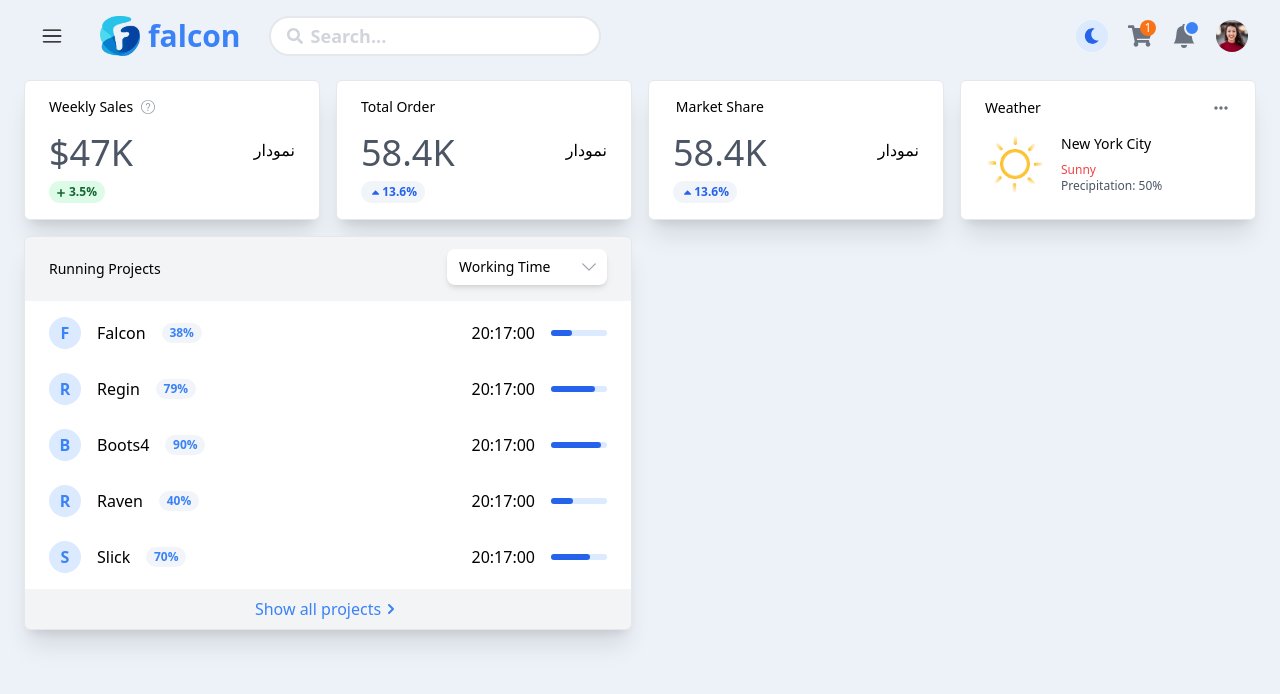
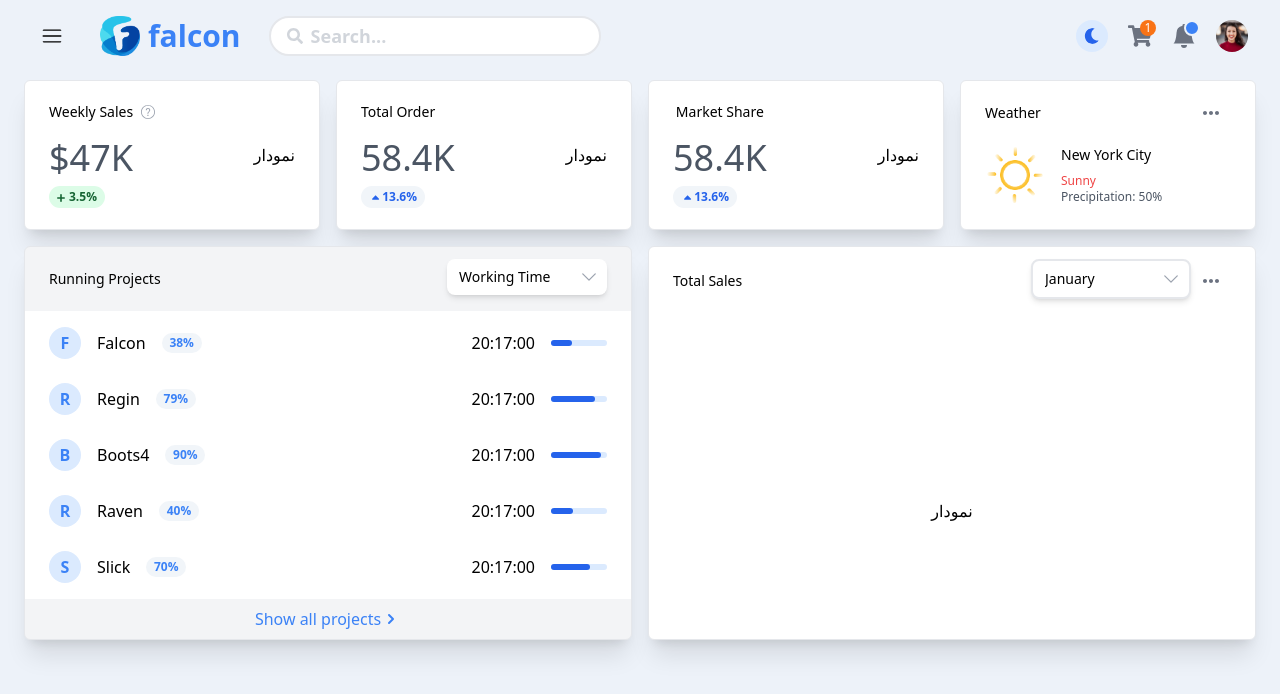
Before and after one commit to ArashH0sseini/shopping-adminpanel-nextjs, a Next.js app: page / in a window 1280 px wide. Shown: the top 694 px of the page. Built offline with nearby package versions, Linux system fonts and the light colour scheme.

Commit message:
Implementation Total Sales component

```diff
--- a/app/components/layouts/main/Main.tsx
+++ b/app/components/layouts/main/Main.tsx
@@ -1,5 +1,5 @@
-import { TotalOrder, WeeklySales, MarketShare, Weather } from "./";
-import RunningProjects from "./RunningProjects";
+import { TotalOrder, WeeklySales, MarketShare, Weather,TotalSales } from "./";
+import RunningProjects from "./runningProjects/RunningProjects";
 
 function Main() {
   return (
@@ -13,6 +13,7 @@ function Main() {
         </div>
         <div className="grid grid-cols-1 md:grid-cols-2 gap-4">
           <RunningProjects />
+          <TotalSales />
         </div>
       </div>
     </main>
--- /dev/null
+++ b/app/components/layouts/main/MonthList.tsx
@@ -0,0 +1,78 @@
+import { Fragment, useState } from 'react'
+import { Listbox, Transition } from '@headlessui/react'
+import {HiCheck} from "react-icons/hi"
+import {HiChevronDown} from "react-icons/hi2"
+
+const people = [
+  { name: 'January' },
+  { name: 'February' },
+  { name: 'March' },
+  { name: 'April' },
+  { name: 'May' },
+  { name: 'Jun' },
+  { name: 'July' },
+  { name: 'August' },
+  { name: 'September' },
+  { name: 'October' },
+  { name: 'November' },
+  { name: 'December' },
+]
+
+export default function MonthList() {
+  const [selected, setSelected] = useState(people[0])
+
+  return (
+    <div className='w-40 pb-2 z-10'>
+      <Listbox value={selected} onChange={setSelected}>
+        <div className="relative mt-1">
+          <Listbox.Button className="relative w-full cursor-default rounded-lg bg-white py-2 pl-3 pr-10 text-left border-2  shadow-md focus:outline-none focus-visible:border-indigo-500 focus-visible:ring-2 focus-visible:ring-white focus-visible:ring-opacity-75 focus-visible:ring-offset-2 focus-visible:ring-offset-orange-300 sm:text-sm">
+            <span className="block truncate">{selected.name}</span>
+            <span className="pointer-events-none absolute inset-y-0 right-0 flex items-center pr-2">
+              <HiChevronDown
+                className="h-5 w-5 text-gray-400"
+                aria-hidden="true"
+              />
+            </span>
+          </Listbox.Button>
+          <Transition
+            as={Fragment}
+            leave="transition ease-in duration-100"
+            leaveFrom="opacity-100"
+            leaveTo="opacity-0"
+          >
+            <Listbox.Options className="absolute mt-1 max-h-60 w-full overflow-auto rounded-md bg-white py-1 text-base shadow-lg ring-1 ring-black ring-opacity-5 focus:outline-none sm:text-sm">
+              {people.map((person, personIdx) => (
+                <Listbox.Option
+                  key={personIdx}
+                  className={({ active }) =>
+                    `relative cursor-default select-none py-2 pl-10 pr-4 ${
+                      active ? 'bg-blue-100 text-blue-900' : 'text-gray-900'
+                    }`
+                  }
+                  value={person}
+                >
+                  {({ selected }) => (
+                    <>
+                      <span
+                        className={`block truncate ${
+                          selected ? 'font-medium' : 'font-normal'
+                        }`}
+                      >
+                        {person.name}
+                      </span>
+                      {selected ? (
+                        <span className="absolute inset-y-0 left-0 flex items-center pl-3 text-blue-600">
+                          <HiCheck className="h-5 w-5" aria-hidden="true" />
+                        </span>
+                      ) : null}
+                    </>
+                  )}
+                </Listbox.Option>
+              ))}
+            </Listbox.Options>
+          </Transition>
+        </div>
+      </Listbox>
+    </div>
+  )
+}
--- /dev/null
+++ b/app/components/layouts/main/TotalSales.tsx
@@ -0,0 +1,24 @@
+import React from "react";
+import { BiDotsHorizontalRounded } from "react-icons/bi";
+import MonthList from "./MonthList";
+
+function TotalSales() {
+  return (
+    <div className="flex rounded-md shadow-xl bg-white border-[1px] border-gray-200">
+      <div className="w-full">
+        <div className="flex justify-between items-center px-6 py-2">
+          <h3 className="text-sm font-medium">Total Sales</h3>
+          <div className="flex items-center">
+            <MonthList />
+            <BiDotsHorizontalRounded className="w-10 h-8 p-1 transition-all delay-75 text-gray-500 hover:shadow-lg hover:border-2 rounded-lg cursor-pointer" />
+          </div>
+        </div>
+        <div className="flex items-center justify-center h-full px-6 py-4 space-y-6 cursor-pointer">
+          نمودار
+        </div>
+      </div>
+    </div>
+  );
+}
+
+export default TotalSales;
--- a/app/components/layouts/main/Weather.tsx
+++ b/app/components/layouts/main/Weather.tsx
@@ -9,7 +9,7 @@ function Weather() {
       <div className="w-full">
         <div className="flex items-center justify-between text-sm font-medium space-x-2">
           <h3>Weather</h3>
-          <BiDotsHorizontalRounded className="w-5 h-5 text-gray-500" />
+          <BiDotsHorizontalRounded className="w-10 h-8 p-1 transition-all delay-75 text-gray-500 hover:shadow-lg hover:border-2 rounded-lg cursor-pointer" />
         </div>
         <div className="mt-4 mb-2 flex items-center space-x-4">
           <Image src={Sun} width="60" height="60" alt="sun" />
--- a/app/components/layouts/main/index.tsx
+++ b/app/components/layouts/main/index.tsx
@@ -3,3 +3,4 @@ export {default as WeeklySales} from './WeeklySales'
 export {default as TotalOrder} from './TotalOrder'
 export {default as MarketShare} from './MarketShare'
 export {default as Weather} from './Weather'
+export {default as TotalSales} from './TotalSales'
--- a/tsconfig.json
+++ b/tsconfig.json
@@ -18,6 +18,6 @@
       "@/*": ["./*"]
     }
   },
-  "include": ["next-env.d.ts", "**/*.ts", "**/*.tsx", "app/components/layouts/main/RunningProjectsList.jsx"],
+  "include": ["next-env.d.ts", "**/*.ts", "**/*.tsx", "app/components/layouts/main/runningProjects/RunningProjectsList.jsx"],
   "exclude": ["node_modules"]
 }
```
Also changed, not shown: app/components/layouts/main/runningProjects/RunningProjects.tsx (renamed from app/components/layouts/main/RunningProjects.tsx), app/components/layouts/main/runningProjects/RunningProjectsItem.tsx (renamed from app/components/layouts/main/RunningProjectsItem.tsx), app/components/layouts/main/runningProjects/RunningProjectsList.jsx (renamed from app/components/layouts/main/RunningProjectsList.jsx).
